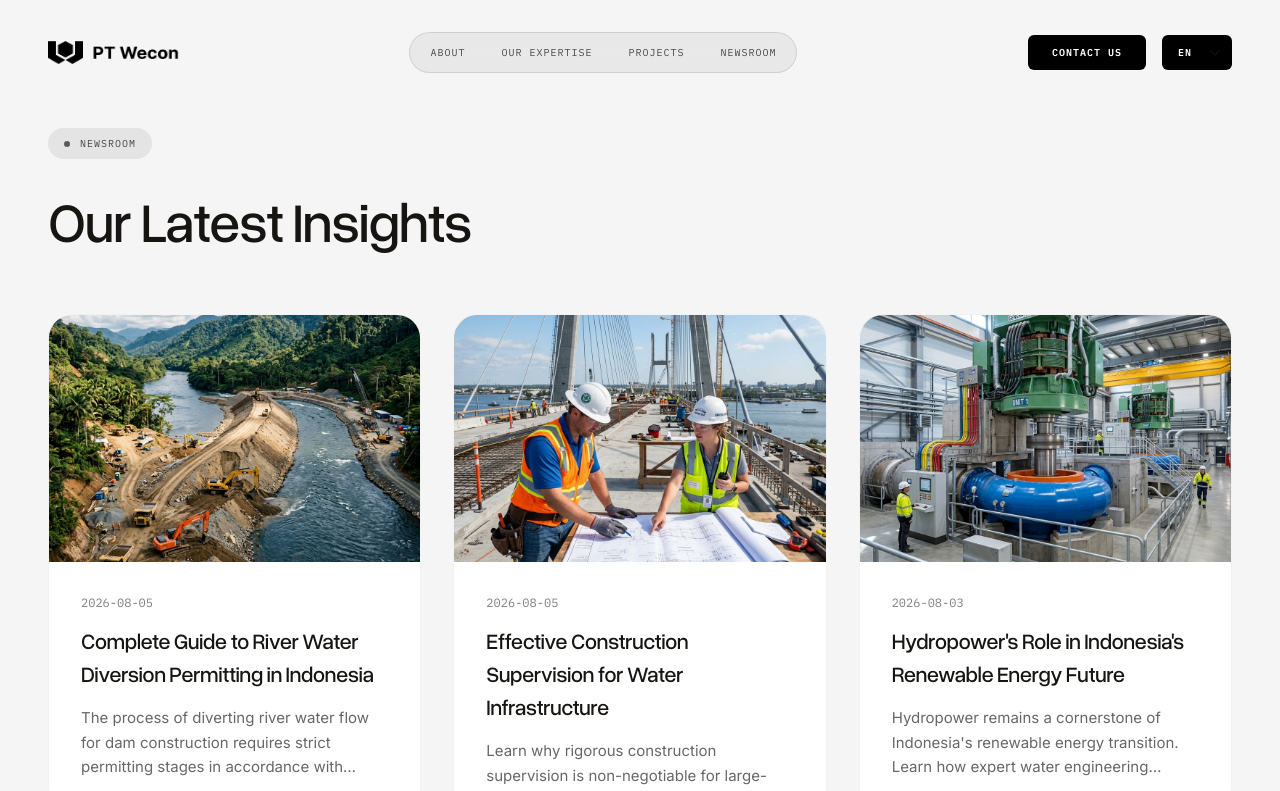
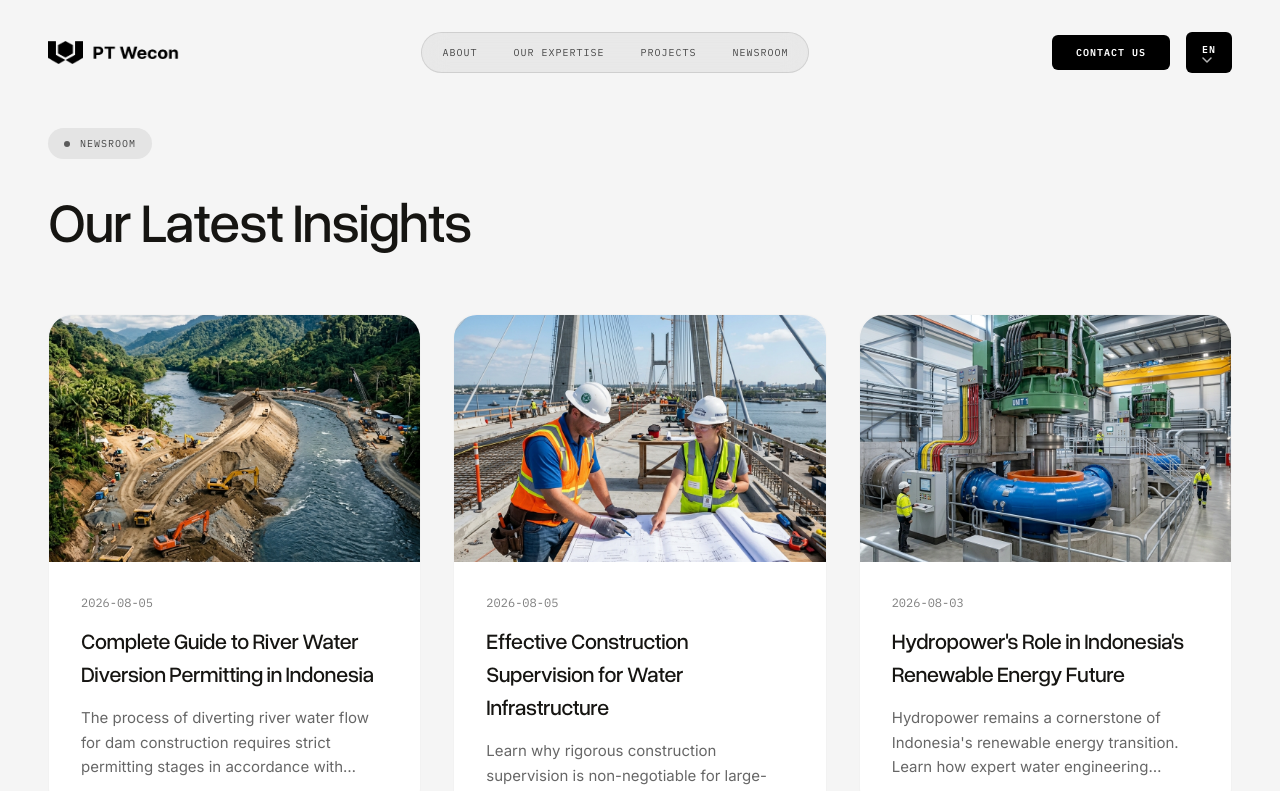
Before and after one commit to rizkybeny27-creator/wecon, a Next.js app: page /en/blog in a window 1280 px wide. Shown: the top 791 px of the page. Built offline with nearby package versions, Linux system fonts and the light colour scheme.

Commit message:
style: convert LanguageSwitcher to custom dropdown UI

```diff
--- a/src/components/LanguageSwitcher.tsx
+++ b/src/components/LanguageSwitcher.tsx
@@ -2,33 +2,67 @@
 
 import { useLocale } from 'next-intl';
 import { useRouter, usePathname } from '@/i18n/routing';
-import { ChangeEvent } from 'react';
+import { useState, useRef, useEffect } from 'react';
+
+const LOCALES = [
+  { code: 'en', label: 'EN' },
+  { code: 'id', label: 'ID' },
+  { code: 'zh', label: '中文' },
+];
 
 export default function LanguageSwitcher({ className = "" }: { className?: string }) {
   const locale = useLocale();
   const router = useRouter();
   const pathname = usePathname();
+  const [isOpen, setIsOpen] = useState(false);
+  const dropdownRef = useRef<HTMLDivElement>(null);
 
-  const handleLocaleChange = (e: ChangeEvent<HTMLSelectElement>) => {
-    const nextLocale = e.target.value;
+  const handleLocaleChange = (nextLocale: string) => {
     router.replace(pathname, { locale: nextLocale });
+    setIsOpen(false);
   };
+
+  useEffect(() => {
+    function handleClickOutside(event: MouseEvent) {
+      if (dropdownRef.current && !dropdownRef.current.contains(event.target as Node)) {
+        setIsOpen(false);
+      }
+    }
+    document.addEventListener("mousedown", handleClickOutside);
+    return () => document.removeEventListener("mousedown", handleClickOutside);
+  }, []);
+
+  const activeLocaleLabel = LOCALES.find(l => l.code === locale)?.label || 'EN';
+
   return (
-    <div className="relative inline-block">
-      <select
-        value={locale}
-        onChange={handleLocaleChange}
-        className={`appearance-none outline-none cursor-pointer pr-8 ${className}`}
+    <div className="relative inline-block" ref={dropdownRef}>
+      <button
+        type="button"
+        onClick={() => setIsOpen(!isOpen)}
+        className={`flex items-center justify-between gap-3 outline-none cursor-pointer ${className}`}
       >
-        <option value="en" className="text-black bg-white">EN</option>
-        <option value="id" className="text-black bg-white">ID</option>
-        <option value="zh" className="text-black bg-white">中文</option>
-      </select>
-      <div className="pointer-events-none absolute inset-y-0 right-3 flex items-center">
-        <svg width="10" height="6" viewBox="0 0 10 6" fill="none" xmlns="http://www.w3.org/2000/svg" aria-hidden="true" className="opacity-70">
+        <span>{activeLocaleLabel}</span>
+        <svg width="10" height="6" viewBox="0 0 10 6" fill="none" xmlns="http://www.w3.org/2000/svg" aria-hidden="true" className={`opacity-70 transition-transform ${isOpen ? 'rotate-180' : ''}`}>
           <path d="M1 1L5 5L9 1" stroke="currentColor" strokeWidth="1.5" strokeLinecap="round" strokeLinejoin="round"/>
         </svg>
-      </div>
+      </button>
+
+      {isOpen && (
+        <div className="absolute top-full mt-2 right-0 bg-white border border-black/5 rounded-md shadow-[0_4px_20px_-4px_rgba(0,0,0,0.1)] py-1.5 min-w-[100px] z-50 flex flex-col overflow-hidden">
+          {LOCALES.map((l) => (
+            <button
+              key={l.code}
+              type="button"
+              onClick={() => handleLocaleChange(l.code)}
+              className={`w-full text-left px-4 py-2.5 text-[10px] font-mono font-bold tracking-widest uppercase transition-colors hover:bg-black/5 ${
+                locale === l.code ? 'text-black bg-black/5' : 'text-black/60'
+              }`}
+            >
+              {l.label}
+            </button>
+          ))}
+        </div>
+      )}
     </div>
   );
 }
```
